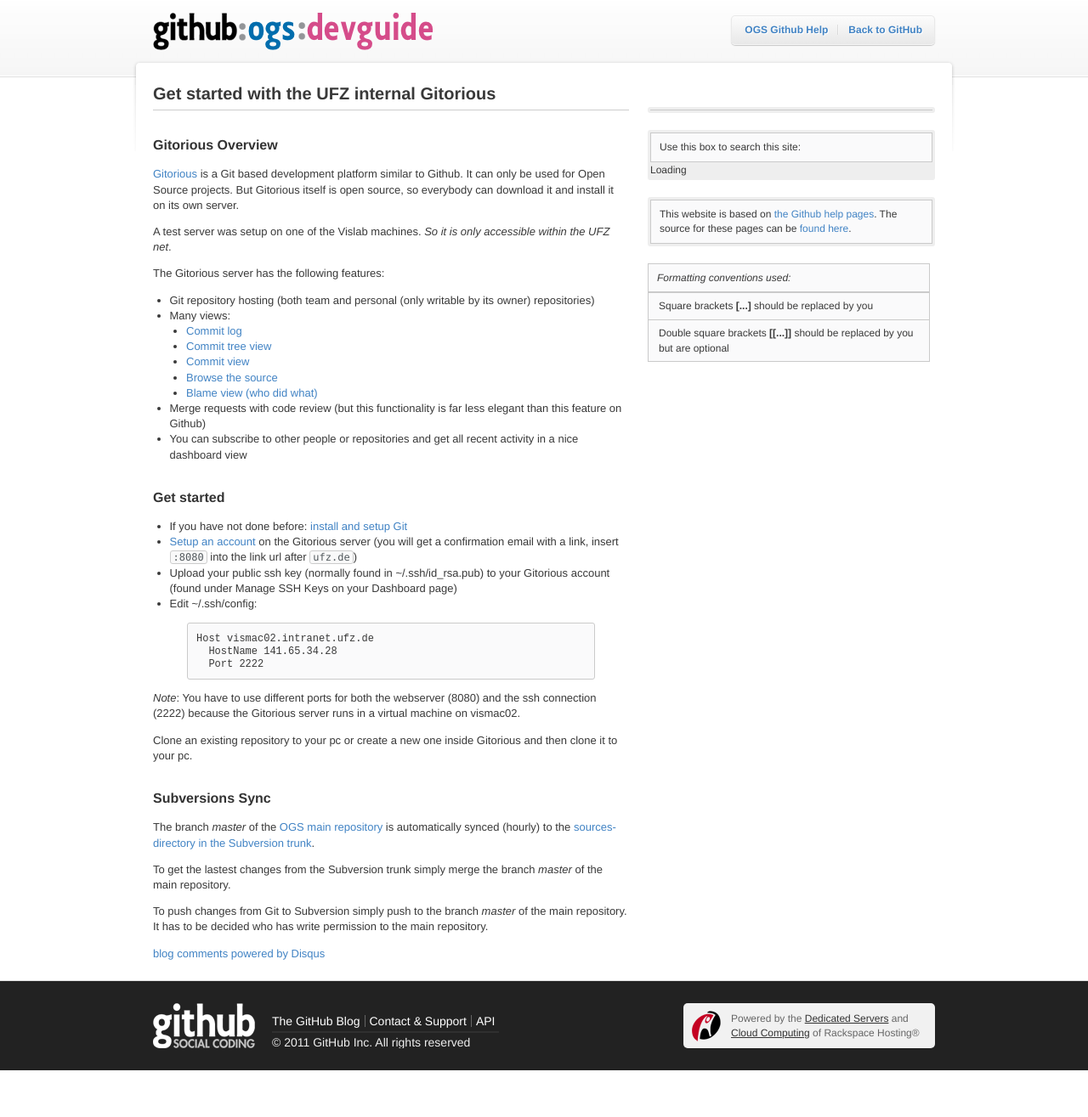
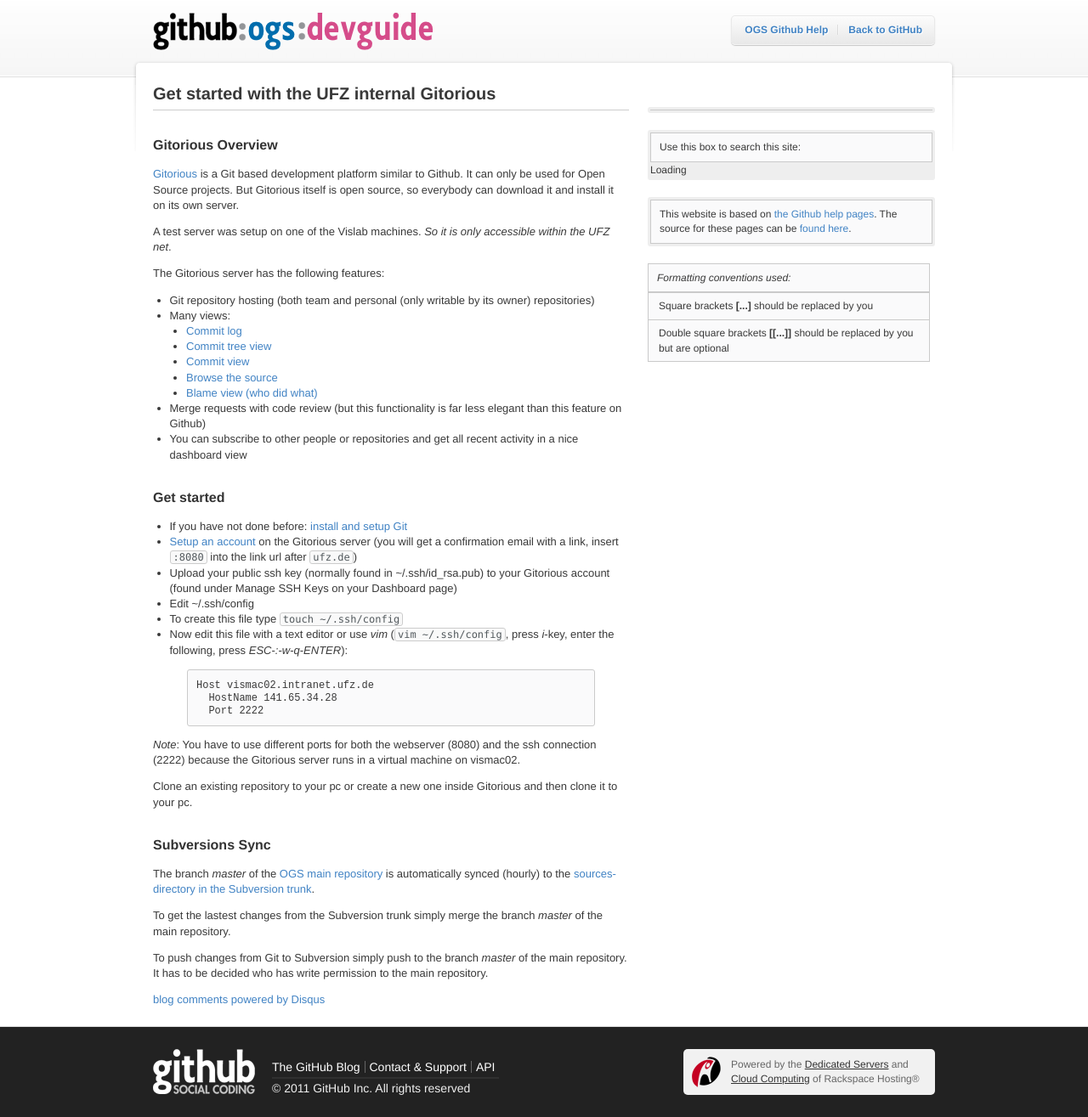
Before and after one commit to ufz/devguide, a Jekyll site: the page built from _posts/2011-12-20-setup-gitorious.markdown, in a window 1280 px wide. Shown: the whole page at 85% size. Built offline with Jekyll 4.4.1, drawn with Linux system fonts in a browser that asks for light colours; comment, search, counter and statistics services are not loaded; before the commit the page ends 1260 px from its top, so only the background shows below that.

Commit message:
Added a hint on editing .ssh/config.

```diff
--- a/_posts/2011-12-20-setup-gitorious.markdown
+++ b/_posts/2011-12-20-setup-gitorious.markdown
@@ -28,7 +28,9 @@ The Gitorious server has the following features:
 - If you have not done before: [install and setup Git](http://ufz.github.com/devguide/setup-git-redirect)
 - [Setup an account](http://vismac02.intranet.ufz.de:8080/users/new) on the Gitorious server (you will get a confirmation email with a link, insert `:8080` into the link url after `ufz.de`)
 - Upload your public ssh key (normally found in ~/.ssh/id_rsa.pub) to your Gitorious account (found under Manage SSH Keys on your Dashboard page)
-- Edit ~/.ssh/config:
+- Edit ~/.ssh/config
+ - To create this file type `touch ~/.ssh/config`
+ - Now edit this file with a text editor or use *vim* (`vim ~/.ssh/config`, press *i*-key, enter the following, press *ESC*-*:*-*w*-*q*-*ENTER*):
 {% highlight bash %}
 Host vismac02.intranet.ufz.de
   HostName 141.65.34.28
```
